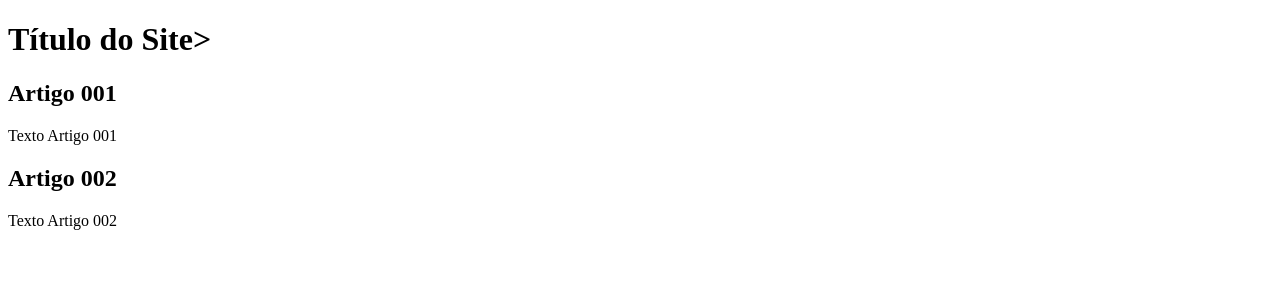
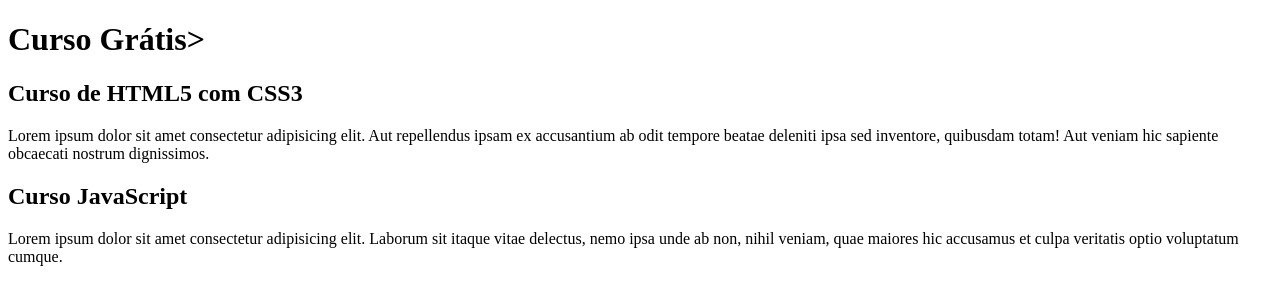
Before and after one commit to MiryamOlliveira/Projeto-de-um-site-criado-durante-curso-de-Git, a plain HTML site: page index.html in a window 1280 px wide. Drawn offline with Linux system fonts and the light colour scheme.

Commit message:
comecei a escrever conteúdo

```diff
--- a/index.html
+++ b/index.html
@@ -4,19 +4,19 @@
     <meta charset="UTF-8">
     <meta http-equiv="X-UA-Compatible" content="IE=edge">
     <meta name="viewport" content="width=device-width, initial-scale=1.0">
-    <title>Título do site</title>
+    <title>Teste para Branches</title>
 </head>
 <body>
     <main>
         <hearder>
-            <h1>Título do Site></h1>
+            <h1>Curso Grátis></h1>
             <article>
-                <h2>Artigo 001</h2>
-                <p>Texto Artigo 001</p>
+                <h2>Curso de HTML5 com CSS3</h2>
+                <p>Lorem ipsum dolor sit amet consectetur adipisicing elit. Aut repellendus ipsam ex accusantium ab odit tempore beatae deleniti ipsa sed inventore, quibusdam totam! Aut veniam hic sapiente obcaecati nostrum dignissimos.</p>
             </article>
             <article>
-                <h2>Artigo 002</h2>
-            <p>Texto Artigo 002</p>
+                <h2>Curso JavaScript</h2>
+            <p>Lorem ipsum dolor sit amet consectetur adipisicing elit. Laborum sit itaque vitae delectus, nemo ipsa unde ab non, nihil veniam, quae maiores hic accusamus et culpa veritatis optio voluptatum cumque.</p>
             </article>
 
     </main>
```
